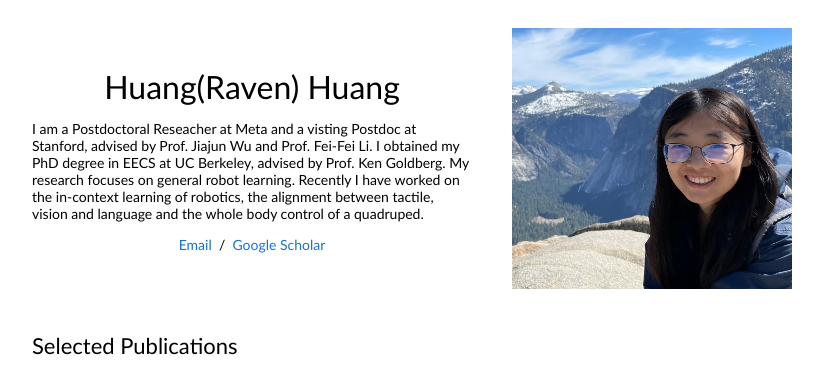
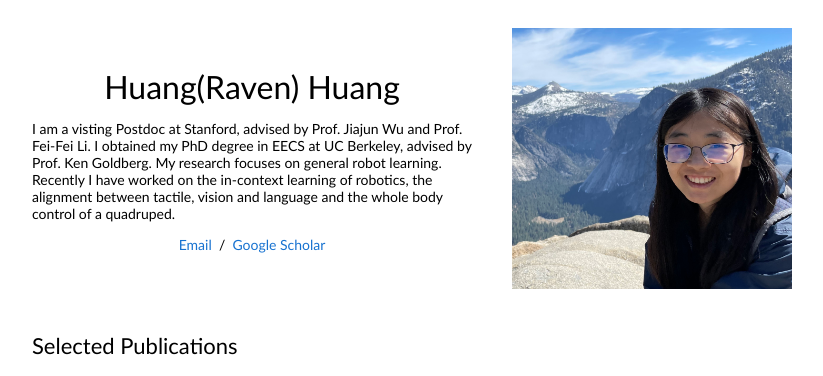
Before and after one commit to qingh097/qingh097.github.io, a plain HTML site: page index.html in a window 1280 px wide. Shown: the top 376 px of the page, without its empty margins (228-1051 px from the left). Drawn offline with Linux system fonts and the light colour scheme.

Commit message:
Remove redundant information from bio

```diff
--- a/index.html
+++ b/index.html
@@ -20,7 +20,7 @@
               <p style="text-align:center">
                 <name>Huang(Raven) Huang</name>
               </p>
-              <p>I am a Postdoctoral Reseacher at Meta and a visting Postdoc at Stanford, advised by Prof. Jiajun Wu and Prof. Fei-Fei Li. I obtained my PhD degree in EECS at UC Berkeley, advised by Prof. Ken Goldberg. My research focuses on general robot learning. Recently I have worked on the in-context learning of robotics, the alignment between tactile, vision and language and the whole body control of a quadruped.
+              <p>I am a visting Postdoc at Stanford, advised by Prof. Jiajun Wu and Prof. Fei-Fei Li. I obtained my PhD degree in EECS at UC Berkeley, advised by Prof. Ken Goldberg. My research focuses on general robot learning. Recently I have worked on the in-context learning of robotics, the alignment between tactile, vision and language and the whole body control of a quadruped.
               </p>
               <p style="text-align:center">
                 <a href="mailto:ravenh@stanford.edu">Email</a> &nbsp/&nbsp
```
